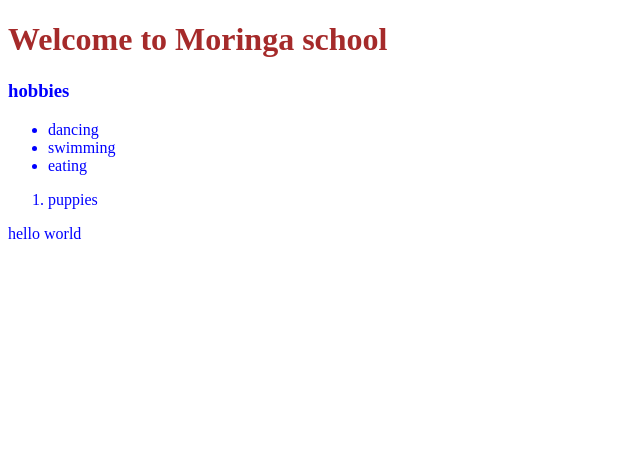
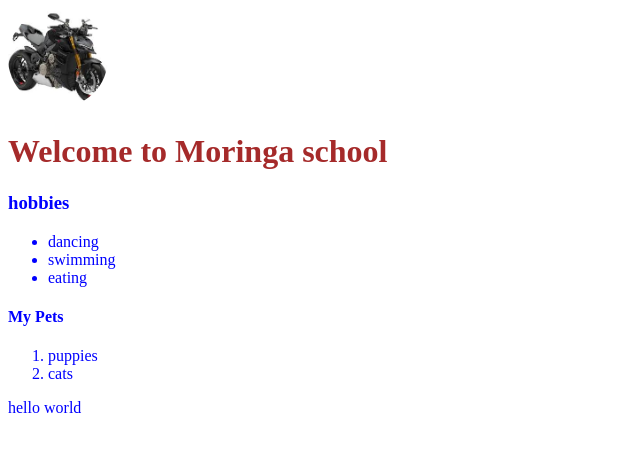
Before and after one commit to Kish-ux/example, a plain HTML site: page index.html in a window 1280 px wide. Shown: the whole page, without its empty margins (0-640 px from the left). Drawn offline with Linux system fonts and the light colour scheme.

Commit message:
added new changes

```diff
--- a/css/style.css
+++ b/css/style.css
@@ -7,3 +7,8 @@
 h2{
     color: burlywood;
 }
+img{
+    height: 100px;
+    width: 100px;
+    border-radius:50%
+}
--- a/index.html
+++ b/index.html
@@ -7,6 +7,9 @@
     <link rel="stylesheet" href="css/style.css">
 </head>
 <body>
+    <div>
+        <img src="images/images.jpeg"alt="yvonne">
+    </div>
     <h1>Welcome to Moringa school</h1>
     <h3>hobbies</h3>
     <ul>
@@ -14,11 +17,15 @@
         <li>swimming</li>
         <li>eating</li>
     </ul>
+    <h4>My Pets</h4>
     <ol>
         <li>puppies</li>
+        <li>cats</li>
     </ol>
 
         <p>hello world</p>
 
 </body>
+
+</div>
 </html>
```
Also changed, not shown: images/Screenshot from 2025-02-17 14-58-40.png (added), images/images.jpeg (added).
